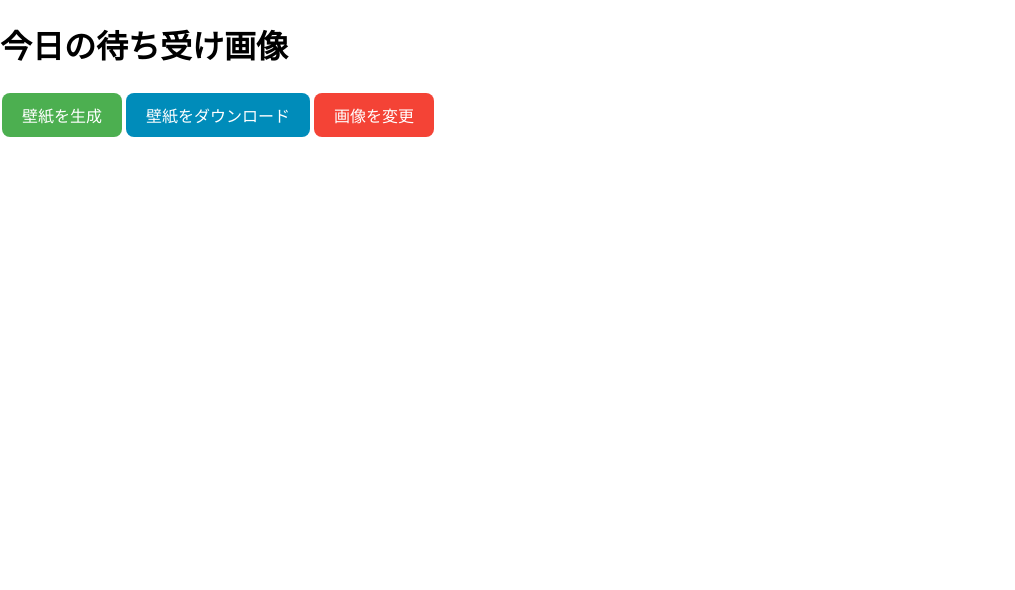
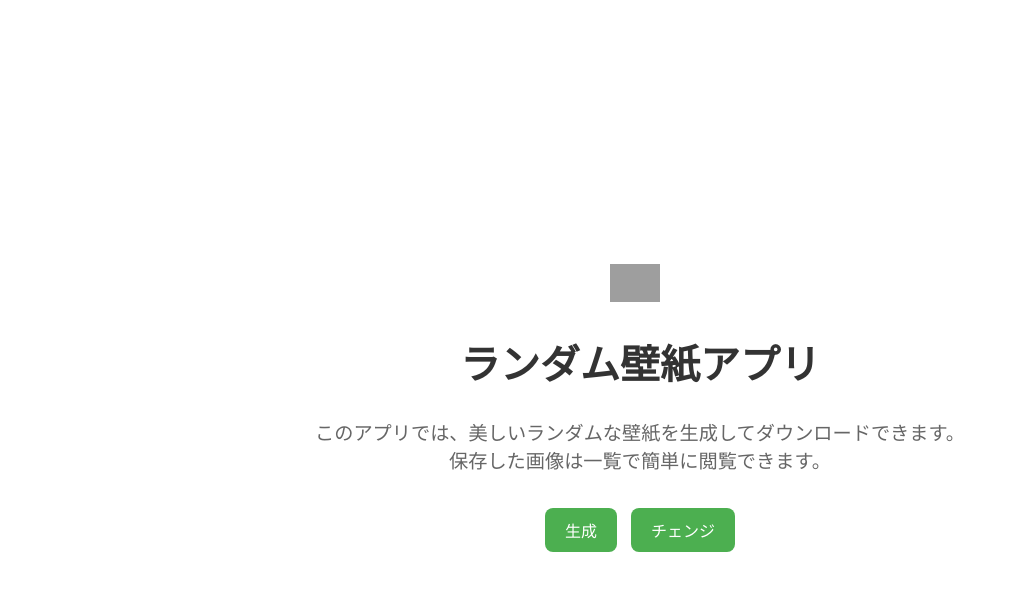
Before and after one commit to yu2615/Image-G, a React (Create React App) app in the folder image-g/: page / in a window 1280 px wide. Shown: the top 590 px of the page, without its empty margins (0-1015 px from the left). Built offline with nearby package versions, Linux system fonts and the light colour scheme; grey boxes are pictures that could not be loaded.

Commit message:
アップデートしました。

```diff
--- a/image-g/src/App.css
+++ b/image-g/src/App.css
@@ -37,3 +37,37 @@
   margin: 4px 2px;
   cursor: pointer;
 }
+
+/* App.css */
+body {
+  display: flex;
+  align-items: center;
+  justify-content: center;
+  height: 100vh;
+  margin: 0;
+}
+
+header {
+  text-align: center;
+}
+
+.logo {
+  text-align: center;
+  margin: 20px 0;
+}
+
+.logo img {
+  width: 50px; /* 画像のサイズに合わせて調整 */
+  margin-right: 10px;
+}
+
+.app-title {
+  font-size: 2.5em;
+  color: #333; /* 任意の色に変更してください */
+}
+
+.app-description {
+  font-size: 1.2em;
+  color: #666; /* 任意の色に変更してください */
+  margin-top: 10px;
+}
--- a/image-g/src/RandomImage.css
+++ b/image-g/src/RandomImage.css
@@ -1,26 +1,32 @@
 /* RandomImage.css */
-.generate-button,
-.download-button,
-.change-button {
+.random-image-container {
+  display: flex;
+  flex-direction: column;
+  align-items: center;
+  margin-top: 20px;
+}
+
+.button-container {
+  display: flex;
+  gap: 10px;
+  margin-top: 10px;
+}
+
+.button {
   background-color: #4caf50;
+  border: none;
   color: white;
-  border: none;
-  border-radius: 8px; /* 角を丸くする */
-  padding: 10px 20px;
   text-align: center;
   text-decoration: none;
   display: inline-block;
   font-size: 16px;
   margin: 4px 2px;
   cursor: pointer;
-}
-
-.change-button {
-  background-color: #f44336;
+  padding: 10px 20px;
+  border-radius: 8px;
 }
 
 .wallpaper-image {
   max-width: 100%;
   margin-top: 20px;
-  border-radius: 8px; /* 画像の角を丸くする */
 }
--- a/image-g/src/RandomImage.js
+++ b/image-g/src/RandomImage.js
@@ -1,7 +1,7 @@
 // RandomImage.js
 import React, { useState } from 'react';
 import axios from 'axios';
-import './RandomImage.css'; // 新しいCSSファイルを追加
+import './RandomImage.css';
 
 const RandomImage = () => {
   const [imageUrl, setImageUrl] = useState('');
@@ -25,23 +25,22 @@ const RandomImage = () => {
   };
 
   const changeImage = () => {
+    setImageUrl('');
     generateRandomImage();
   };
 
   return (
-    <div>
-      <button className="generate-button" onClick={generateRandomImage}>
-        壁紙を生成
-      </button>
-      <button className="download-button" onClick={downloadImage}>
-        壁紙をダウンロード
-      </button>
-      <button className="change-button" onClick={changeImage}>
-        画像を変更
-      </button>
+    <div className="random-image-container">
+      <div className="button-container">
+        <button className="button" onClick={generateRandomImage}>生成</button>
+        <button className="button" onClick={changeImage}>チェンジ</button>
+        {imageUrl && (
+          <button className="button" onClick={downloadImage}>ダウンロード</button>
+        )}
+      </div>
       {imageUrl && (
         <div>
-          <img src={imageUrl} alt="壁紙" className="wallpaper-image" />
+          <img className="wallpaper-image" src={imageUrl} alt="壁紙" />
         </div>
       )}
     </div>
--- a/image-g/src/components/Header.js
+++ b/image-g/src/components/Header.js
@@ -4,7 +4,16 @@ import React from 'react';
 const Header = () => {
   return (
     <header>
-      <h1>今日の待ち受け画像</h1>
+      <div className="logo">
+        <img src="/Image-g/public/Image-rogo.png" alt="App Logo" />
+        <div className="title">
+          <h1 className="app-title">ランダム壁紙アプリ</h1>
+          <p className="app-description">
+            このアプリでは、美しいランダムな壁紙を生成してダウンロードできます。<br />
+            保存した画像は一覧で簡単に閲覧できます。
+          </p>
+        </div>
+      </div>
     </header>
   );
 };
```
